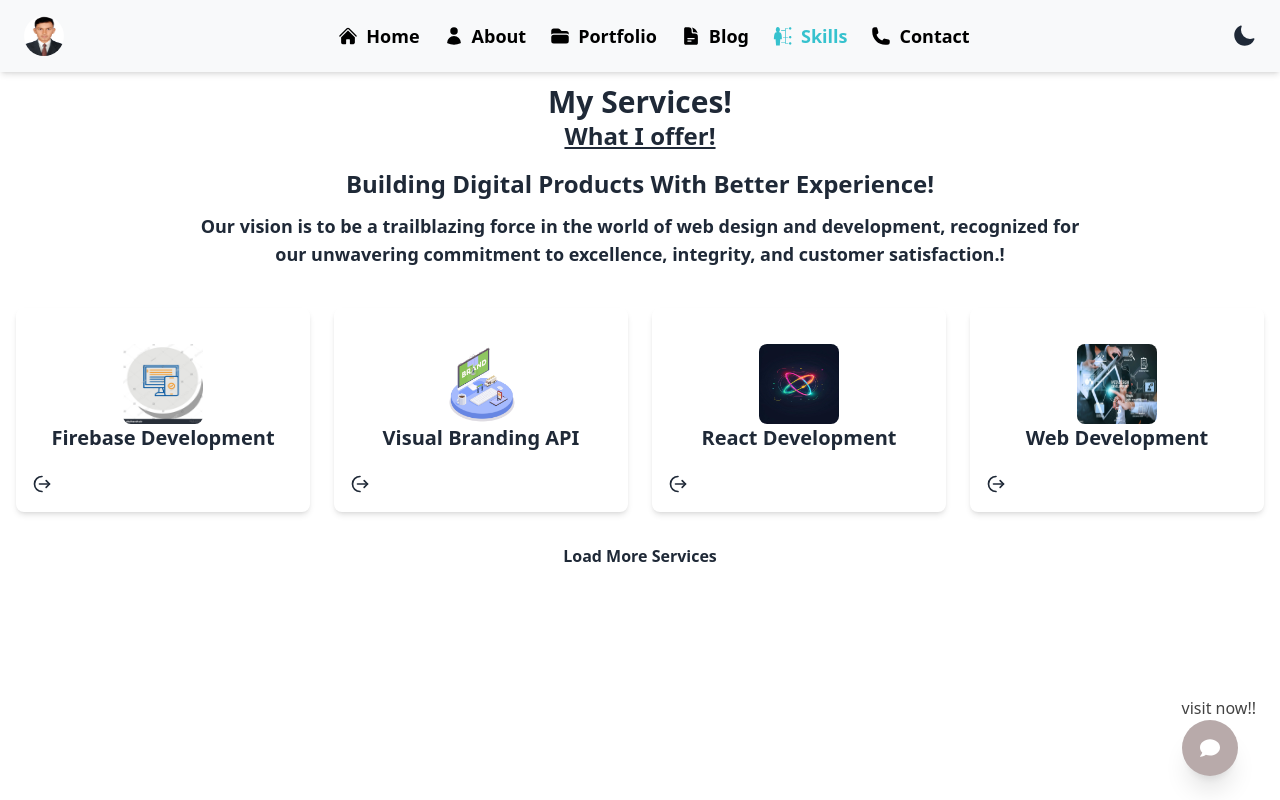
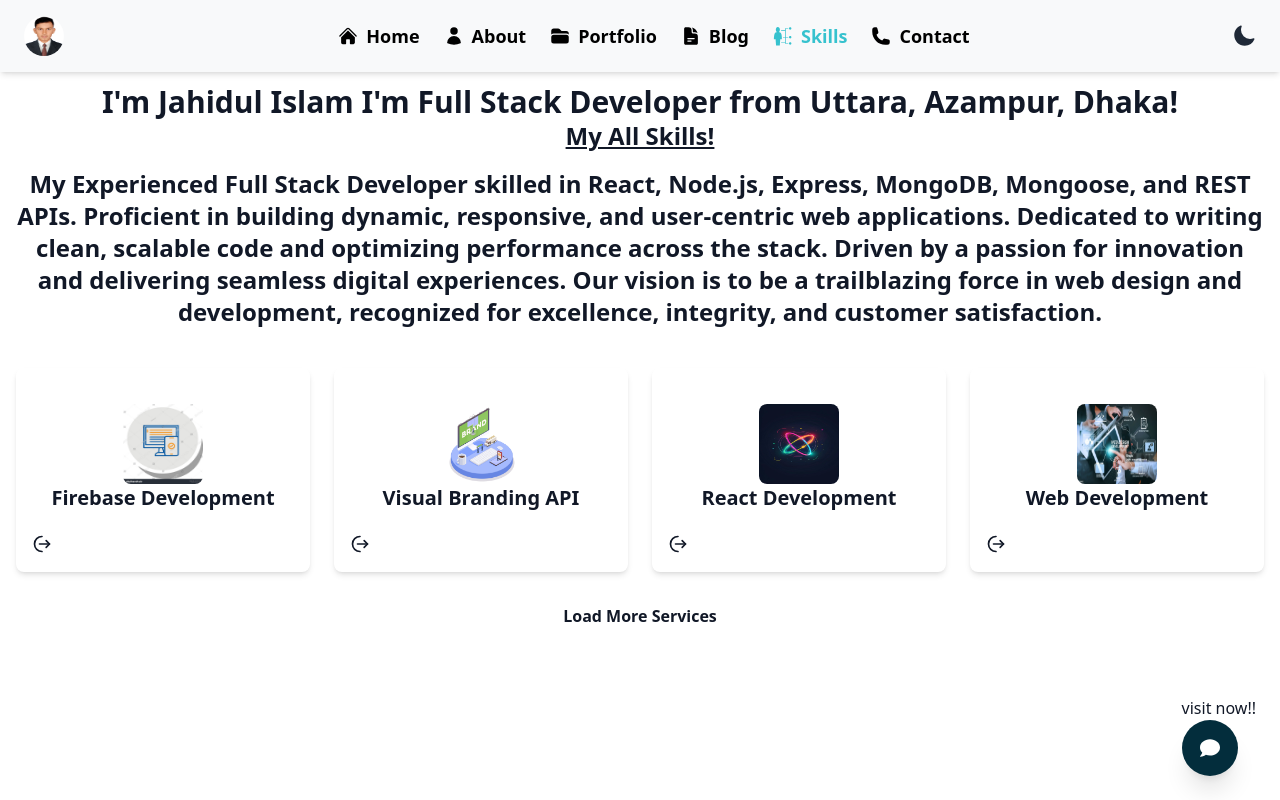
Before and after one commit to md-jahid-islam/My-New-Portfolio, a React (Vite) app: page /services in a window 1280 px wide. Built offline with nearby package versions, Linux system fonts and the light colour scheme.

Commit message:
added to navbar comments

```diff
--- a/src/Components/FromComponents.jsx
+++ b/src/Components/FromComponents.jsx
@@ -46,7 +46,7 @@
       icon: <RiTelegram2Fill className="text-2xl" />,
       label: 'Telegram',
       url: 'https://t.me/Jahidul235',
-      color: 'bg-[#0088cc] hover:bg-[#64b5ef]',
+      color: 'bg-[#272727] hover:bg-[#032D3C]',
     },
       {
       icon: <FaPhone className="text-2xl" />,
@@ -82,9 +82,9 @@
         )}
       </AnimatePresence>
       <div>
-        <span className=' text-center text-[#424242] dark:text-gray-300'> visit now!! </span>
+        <span className=' text-center text-gray-900 dark:text-gray-300'> visit now!! </span>
       </div>
-      <motion.button whileTap={{ scale: 0.9 }} onClick={() => setIsOpen(!isOpen)} className={`flex items-center justify-center w-14 h-14 rounded-full shadow-xl ${ isOpen ? 'bg-gray-700' : 'bg-gradient-to-r bg-[#b8aaaa] hover:bg-blue-400'
+      <motion.button whileTap={{ scale: 0.9 }} onClick={() => setIsOpen(!isOpen)} className={`flex items-center justify-center w-14 h-14 rounded-full shadow-xl ${ isOpen ? 'bg-gray-700' : 'bg-gradient-to-r bg-[#032D3C] hover:bg-blue-400'
         } text-white transition-all`} aria-label={isOpen ? 'Close social menu' : 'Open social menu'}>
         {isOpen ? (
         <FaTimes className="text-xl" />
--- a/src/Components/HomeComponents.jsx
+++ b/src/Components/HomeComponents.jsx
@@ -39,15 +39,14 @@
           <div className="text-lg md:text-xl  text-gray-900 dark:text-gray-300">
             <Typewriter
               options={{
-                strings: ['Front-End', 'Developer', 'with React'],
+                strings: ['Front-End', 'Developer', 'with React', 'Developer', 'full stack', 'Developer', 'with Node.js'],
                 autoStart: true,
                 loop: true,
                 delay: 75,
               }}/>
           </div>
-
           <div>
-          <p className=" text-gray-900 dark:text-gray-300 text-base md:text-lg font-medium max-w-md mx-auto md:mx-0">
+          <p className=" text-gray-900  dark:text-gray-300 text-base md:text-lg font-medium max-w-md mx-auto md:mx-0">
           Hi, I'm Jahidul Islam, a passionate front-end developer specializing in dynamic and responsive web applications. Explore my portfolio to see my contributions to the tech community.
           </p>
           </div>
--- a/src/Components/Navbar.jsx
+++ b/src/Components/Navbar.jsx
@@ -3,7 +3,7 @@
  DocumentTextIcon, PhoneIcon
  } from "@heroicons/react/24/solid";
  import React, { useState, useEffect } from "react";
-import { GiSkills } from "react-icons/gi";
+ import { GiSkills } from "react-icons/gi";
  import { NavLink} from "react-router-dom";
 
  //=========== All Page Paths ==========//
@@ -87,3 +87,4 @@
   );
  };
  export default Navbar;
+ //============   End of Navbar.jsx ============//
--- a/src/Components/ServicesComponents.jsx
+++ b/src/Components/ServicesComponents.jsx
@@ -142,7 +142,6 @@
   }
  ];
 
-
  //========== allServices part end ========//
 
  //======== Toggle the expanded service ======//
@@ -160,14 +159,14 @@
    <div className="container mx-auto px-4 py-10">
      {/* Header Section */}
      <div className="text-center">
-       <h2 className="text-3xl font-bold mt-11 text-gray-800 dark:text-gray-300 "> My Services!</h2>
-       <h3 className=" text-2xl font-bold text-gray-800 dark:text-gray-300 underline ">What I offer!</h3>
-       <h2 className="mt-4 text-lg md:text-2xl font-bold text-gray-800 dark:text-gray-300 ">
-        Building Digital Products With Better Experience!
+       <h2 className="text-3xl font-bold mt-11 text-gray-900 dark:text-gray-300 ">  I'm Jahidul Islam I'm Full Stack Developer from Uttara, Azampur, Dhaka!</h2>
+       <h3 className=" text-2xl font-bold text-gray-900 dark:text-gray-300 underline ">My All Skills!</h3>
+       <h2 className="mt-4 text-lg md:text-2xl font-bold text-gray-900 dark:text-gray-300 ">
+       My Experienced Full Stack Developer skilled in React, Node.js, Express, MongoDB, Mongoose, and REST APIs.
+       Proficient in building dynamic, responsive, and user-centric web applications. Dedicated to writing clean, scalable code and optimizing performance across the stack.
+       Driven by a passion for innovation and delivering seamless digital experiences. Our vision is to be a trailblazing force in web design and development, recognized for excellence,
+       integrity, and customer satisfaction.
       </h2>
-       <p className="mt-3 text-sm md:text-lg text-gray-800 dark:text-gray-300 font-bold">
-        Our vision is to be a trailblazing force in the world of web design and development, recognized for  <br /> our unwavering commitment to excellence, integrity, and customer satisfaction.!
-       </p>
      </div>
 
      {/* Services Grid */}
@@ -175,20 +174,20 @@
        {allServices.slice(0, servicesToShow).map((service) => (
          <div key={service.id} className="relative text-center p-4 rounded-lg shadow-md transition-all transform hover:scale-105 hover:shadow-lg duration-300 ease-in-out">
            <img className="w-20 h-20 mx-auto rounded-lg mt-5 hover:scale-110 transition duration-300" src={service.imgSrc} alt={service.title} />
-           <h2 className="text-lg md:text-xl font-bold text-gray-800 dark:text-gray-300">{service.title}</h2>
+           <h2 className="text-lg md:text-xl font-bold text-gray-900 dark:text-gray-300">{service.title}</h2>
 
-           <button onClick={() => toggleExpand(service.id)} className="block mt-4 text-lg text-gray-800 dark:text-gray-300 transform hover:scale-110 transition duration-300">
+           <button onClick={() => toggleExpand(service.id)} className="block mt-4 text-lg text-gray-900 dark:text-gray-300 transform hover:scale-110 transition duration-300">
             <TbArrowLeftFromArc className={`inline-block text-[20px] ${expanded === service.id ? "rotate-180" : ""} transition-transform duration-300`} />
            </button>
 
            {/* Expanded Description */}
            <div className={`overflow-hidden transition-all duration-500 ${expanded === service.id ? "max-h-80 opacity-100 mt-3" : "max-h-0 opacity-0"}`}>
-             <ul className="list-disc list-inside text-sm md:text-base text-gray-800 dark:text-gray-300">
+             <ul className="list-disc list-inside text-sm md:text-base text-gray-900 dark:text-gray-300">
                {service.details.map((detail, index) => (
                  <li key={index}>{detail}</li>
                ))}
              </ul>
-             <Link to="#" className="mt-3 inline-block text-sm font-semibold text-gray-800 dark:text-gray-300 hover:text-[#008DDA] transition duration-300">Read More</Link>
+             <Link to="#" className="mt-3 inline-block text-sm font-semibold text-gray-900 dark:text-gray-300 hover:text-[#008DDA] transition duration-300">Read More</Link>
            </div>
          </div>
        ))}
@@ -197,7 +196,7 @@
      {/* Load More Button */}
      {servicesToShow < allServices.length && (
        <div className="text-center mt-8">
-         <button onClick={loadMoreServices} className="text-gray-800 dark:text-gray-300 font-semibold hover:text-[#008DDA] transition duration-300">
+         <button onClick={loadMoreServices} className="text-gray-900 dark:text-gray-300 font-semibold hover:text-[#008DDA] transition duration-300">
            Load More Services
          </button>
        </div>
```
Lines whose indentation alone changed are shown as unchanged.
